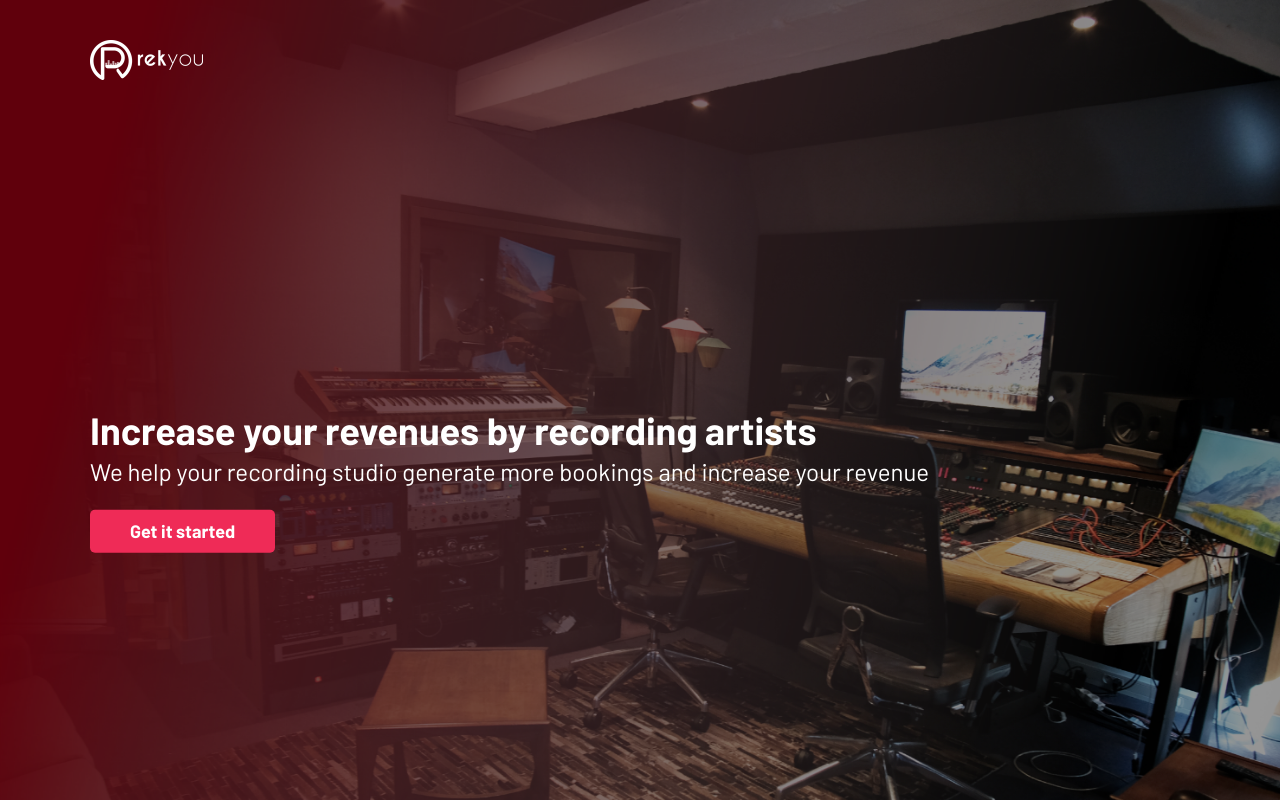
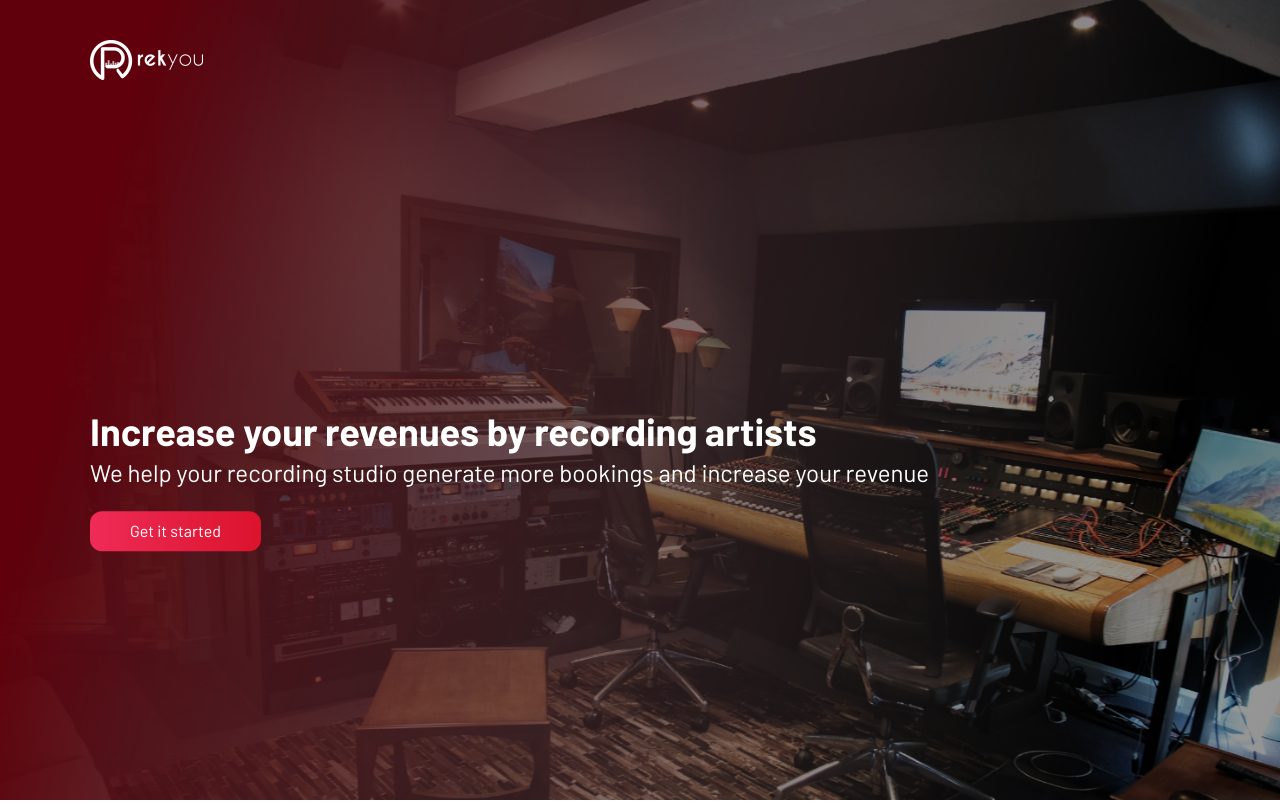
Before and after one commit to TheDevinator/lp-ca-studio, a PHP site: page / in a window 1280 px wide. Shown: the top 804 px of the page. Run offline with PHP 8.4, Linux system fonts and the light colour scheme.

Commit message:
btn modify css

```diff
--- a/css/style.css
+++ b/css/style.css
@@ -64,14 +64,24 @@ ul{
 .common_button {
     margin-top: 20px;
 }
-.common_button a {
-    background: #EF2B57;
+/* .common_button a {
+    background: linear-gradient(to right, #ef2b57, #db132c);
     color: #fff;
     padding: 8px 40px;
     border-radius: 5px;
     font-weight: 700;
     font-size: 18px;
     text-decoration: none;
+
+} */
+.common_button a {
+    background: linear-gradient(to right, #ef2b57, #db132c);
+    border-radius: 12px;
+    justify-content: center;
+    align-items: center;
+    color: white;
+    text-decoration: none;
+    padding: 8px 40px;
 }
 /* ****************** banner end ******************* */
 /* ****************** why start ******************* */
```
